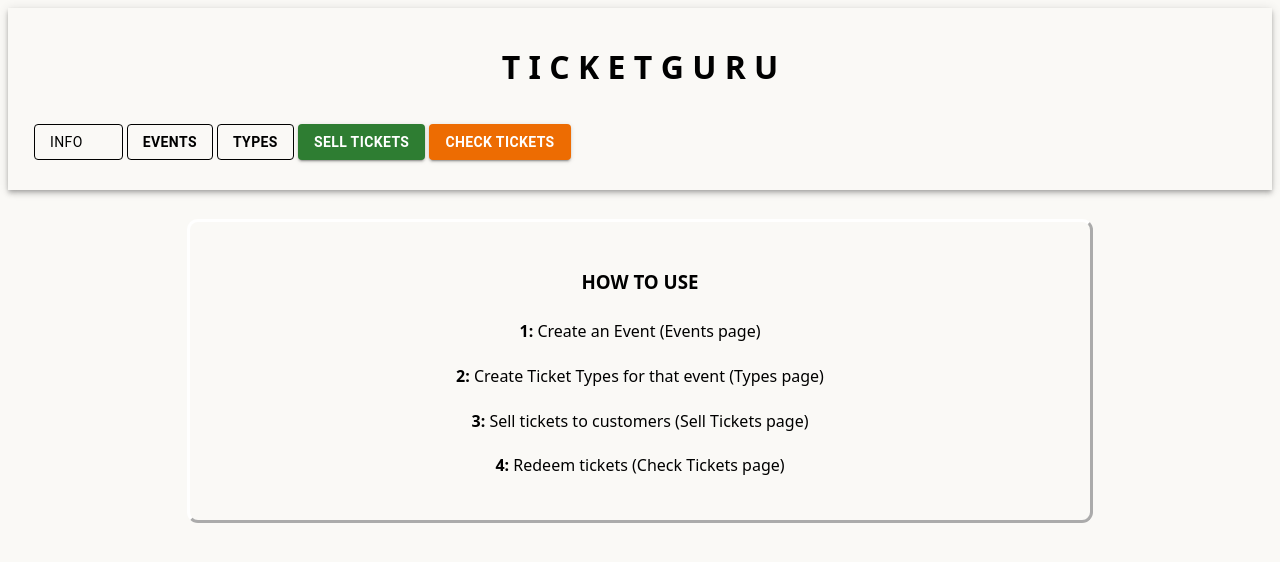
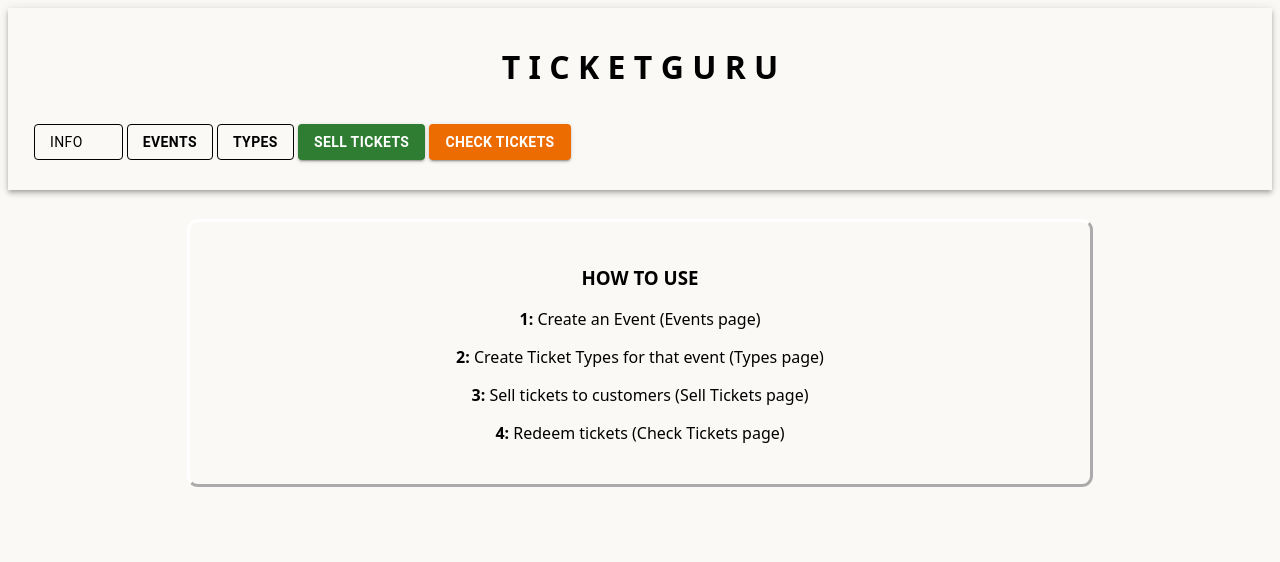
Before and after one commit to joelvkuos/ticketguru-app, a React (Vite) app: page / in a window 1280 px wide. Shown: the top 562 px of the page. Built offline with nearby package versions, Linux system fonts and the light colour scheme; some icons are missing.

Commit message:
Style changes

```diff
--- a/src/pages/Info.tsx
+++ b/src/pages/Info.tsx
@@ -4,7 +4,7 @@ function Info() {
         <div style={{ padding: '2rem', maxWidth: '900px', margin: '0 auto', fontFamily: "System-UI", color: 'white' }}>
 
             <section style={{ marginBottom: '2rem' }}>
-                <div style={{ maxHeight: '900px', backgroundColor: '#FAF9F6', outlineStyle: 'outset', outlineColor: 'white', color: 'black', padding: '1.5rem', borderRadius: '8px', lineHeight: '1.8', textAlign: 'center' }}>
+                <div style={{ backgroundColor: '#FAF9F6', outlineStyle: 'outset', outlineColor: 'white', color: 'black', padding: '1.5rem', borderRadius: '8px', textAlign: 'center' }}>
                     <h3><strong>HOW TO USE</strong></h3>
                     <p><strong>1:</strong> Create an Event (Events page)</p>
                     <p><strong>2:</strong> Create Ticket Types for that event (Types page)</p>
```
